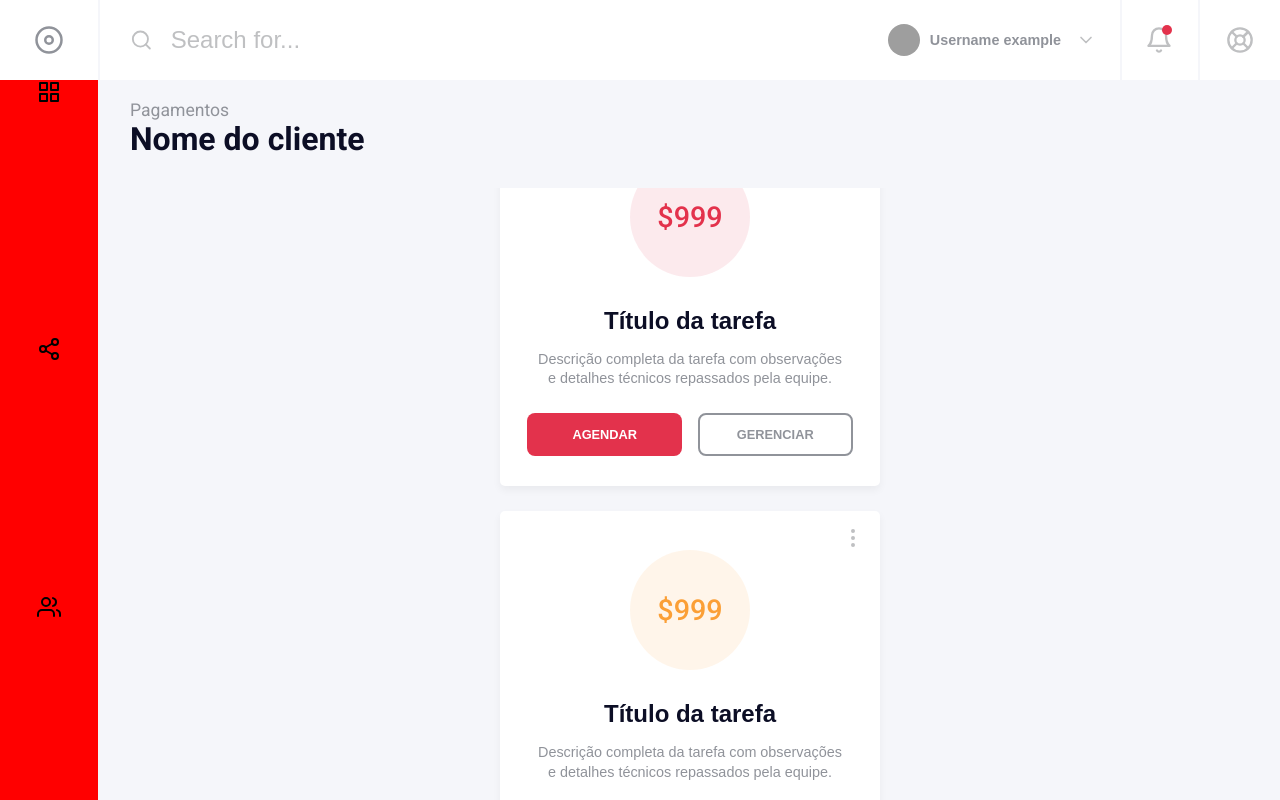
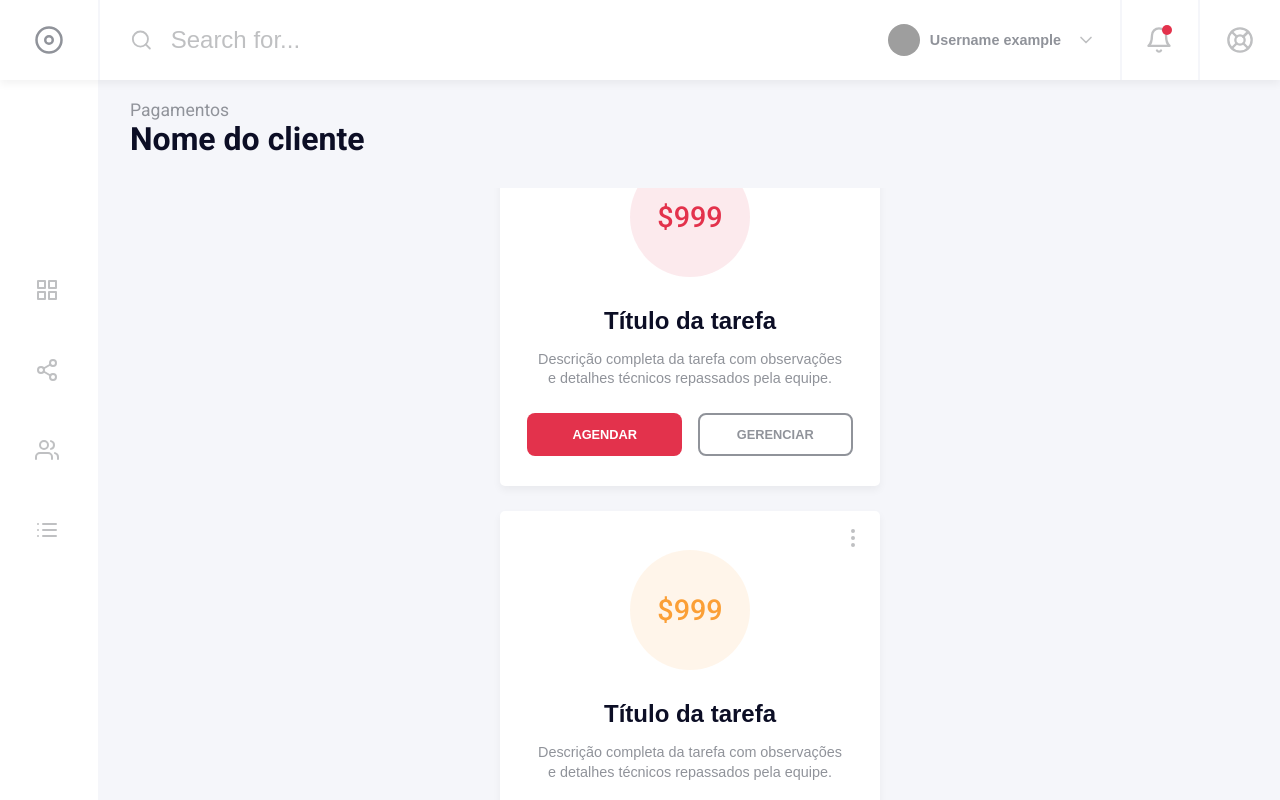
Before and after one commit to bazithiago/payment-service, a React (Create React App) app: page / in a window 1280 px wide. Shown: the top 800 px of the page. Built offline with nearby package versions, Linux system fonts and the light colour scheme; grey boxes are pictures that could not be loaded.

Commit message:
Update navbar - pattern adjustments in navbar mobile and desktop

```diff
--- a/src/components/Header/index.js
+++ b/src/components/Header/index.js
@@ -12,6 +12,7 @@ const HeaderStyles = styled.div`
     display: flex;
     align-items: center;
     justify-content: space-between;
+    z-index: 3;
 
     @media screen and (min-width: 1024px) {
         position: fixed;
--- /dev/null
+++ b/src/components/Navbar/NavList/index.js
@@ -0,0 +1,74 @@
+import React from 'react';
+import styled from 'styled-components'
+import navbarData from '../navbarData'
+// import * as Icon from 'react-feather'
+
+
+const NavListStyles = styled.div`
+    display: flex;
+    flex-direction: column;
+    justify-content: space-between;
+    margin-bottom: 10vh;
+    list-style-type: none;
+
+    div {
+        display: flex;
+        align-items: center;
+        cursor: pointer;
+        color: var(--grey-three);
+        height: 50px;
+        margin: 15px 0;
+
+        svg {
+            display: block;
+            position: fixed;
+            margin-left: 35px;
+        }
+
+        span {
+            font-family: Roboto, sans-serif;
+            font-size: 1.4rem;
+            margin-left: 100px;
+        }
+
+        &:before{
+            content: '';
+            width: 5px;
+            height: 100%;
+            background-color: transparent;
+            border-radius: 0 4px 4px 0;
+            margin-right: 30px;
+        }
+
+        &:hover {
+            color: var(--primary);
+
+            &:before{
+                content: '';
+                width: 5px;
+                height: 100%;
+                background-color: var(--primary);
+            }
+        }
+    }
+`
+
+
+const NavList = () => {
+    return(
+        <NavListStyles>
+            {navbarData.map((item, route, index) => {
+                return (
+                    <div key={index}>
+                        {item.icon}
+                        <a href={route}>
+                            <span>{item.title}</span>
+                        </a>
+                    </div>
+                )
+            })}
+        </NavListStyles>
+    )
+}
+
+export default NavList;
--- a/src/components/Navbar/index.js
+++ b/src/components/Navbar/index.js
@@ -1,7 +1,7 @@
 import React from 'react'
 import styled from 'styled-components'
-import * as Icon from 'react-feather';
-import navbarData from './navbarData'
+import * as Icon from 'react-feather'
+import NavList from './NavList'
 
 const Icons = styled.a`
     width: 100px;
@@ -44,6 +44,7 @@ const LogoIcon = styled.a`
     align-items: center;
     color: var(--primary);
     display: none;
+    z-index: 5;
 
     &:hover {
         color: var(--grey-two);
@@ -63,7 +64,6 @@ const MenuNav = styled.div`
     display: flex;
     flex: 1;
     flex-direction: column;
-    justify-content: space-between;
     position: fixed;
     top: 0;
     z-index: 5;
@@ -80,69 +80,52 @@ const MenuNav = styled.div`
         transition: all 0.5s;
         transition-timing-function: ease-in-out;
     }
+
+    @media screen and (min-width: 1024px) {
+        display: none;
+    }
 `
 
 const NavSideMobile = styled.nav`
     display: flex;
     flex-direction: column;
-    justify-content: space-between;
-    margin-bottom: 10vh;
-    list-style-type: none;
-
-    div {
-        display: flex;
-        align-items: center;
-        cursor: pointer;
-        color: var(--grey-three);
-        height: 50px;
-        margin: 15px 0;
-
-        svg {
-            margin: 0 50px 0 28px;
-        }
-
-        span {
-            font-family: Roboto, sans-serif;
-            font-size: 1.4rem;
-        }
-
-        &:before{
-        content: '';
-        width: 5px;
-        height: 100%;
-        background-color: transparent;
-        border-radius: 0 4px 4px 0;
-        }
-
-        &:hover {
-            color: var(--primary);
-
-            &:before{
-                content: '';
-                width: 5px;
-                height: 100%;
-                background-color: var(--primary);
-            }
-        }
-    }
+    justify-content: center;
+    padding-top: 15vh;
 `
 
 const NavSideDesktop = styled.nav`
     display: none;
+    transition: all 0.2s ease-in-out;
+
 
     @media screen and (min-width: 1024px) {
         display: flex;
         flex-direction: column;
-        align-items: center;
-        justify-content: space-between;
+        align-items: flex-start;
+        justify-content: center;
         width: 100px;
         height: 100vh;
         background-color: var(--white);
         border-right: 2px solid var(--background);
         position: fixed;
         top: 0;
-        margin-top: 80px;
-        background-color: red;
+        padding-top: 100px;
+        z-index: 2;
+
+        & > div > div > a > span {
+           display: none;
+        }
+
+
+        &:hover {
+            width: 330px;
+            transition: all 0.2s ease-in-out;
+
+            & > div > div > a > span {
+               display: block;
+        }
+
+        }
     }
 
 `;
@@ -174,25 +157,13 @@ function Navbar() {
                     />
                 </Icons>
                 <NavSideMobile>
-                    {navbarData.map((item, index) => {
-                        return (
-                            <div key={index}>
-                                {item.icon}<span>{item.title}</span>
-                            </div>
-                        )
-                    })}
+                    <NavList />
                 </NavSideMobile>
-                <span></span>
             </MenuNav>
-                <NavSideDesktop>
-                    {navbarData.map((item, index) => {
-                        return (
-                            <div key={index}>
-                                {item.icon}<span></span>
-                            </div>
-                        )
-                    })}
-                </NavSideDesktop>
+
+            <NavSideDesktop>
+                <NavList />
+            </NavSideDesktop>
         </>
     )
 }
--- a/src/components/Navbar/navbarData.js
+++ b/src/components/Navbar/navbarData.js
@@ -6,19 +6,25 @@ const navbarData = [
     {
         title: 'Home',
         icon: <Icon.Grid />,
+        route: '/'
 
     },
     {
         title: 'Network',
         icon: <Icon.Share2 />,
+        route: '/'
+
     },
     {
         title: 'Clients',
         icon: <Icon.Users />,
+        route: '/'
+
     },
     {
         title: 'List',
         icon: <Icon.List />,
+        route: '/'
     },
 ]
 
```
